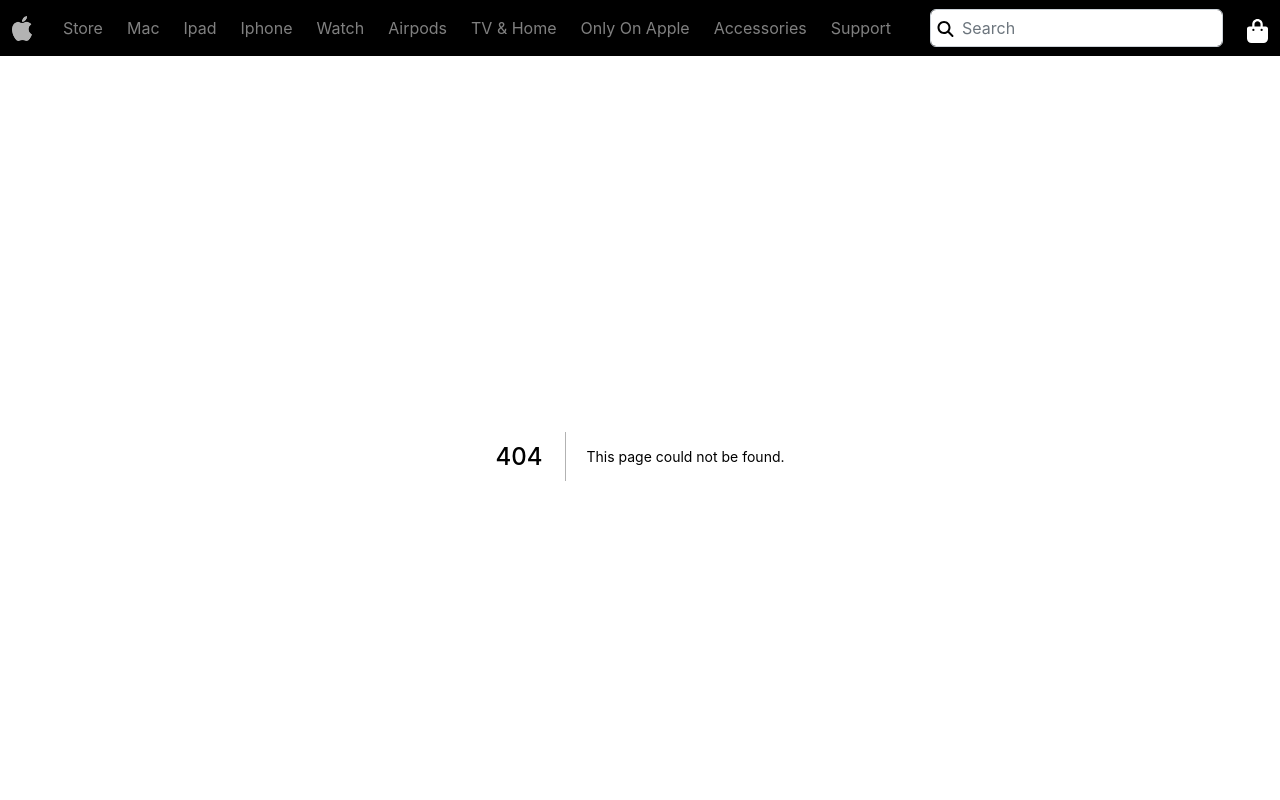
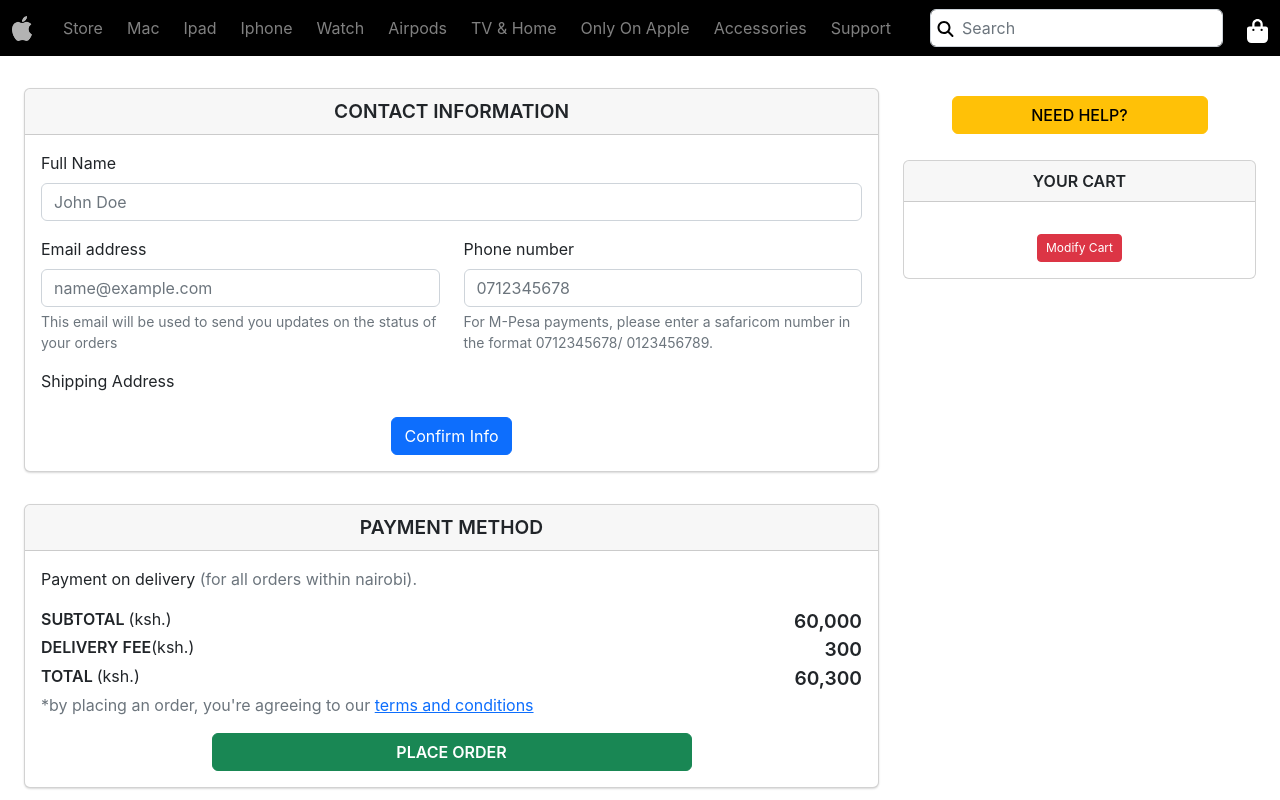
Before and after one commit to faizscripts/apple, a Next.js app: page /Checkout in a window 1280 px wide. Before the commit this address had no page. Shown: the top 800 px of the page. Built offline with nearby package versions, Linux system fonts and the light colour scheme.

Commit message:
Checkout pages

```diff
--- /dev/null
+++ b/components/Map.js
@@ -0,0 +1,26 @@
+import {Box} from "@chakra-ui/react";
+import GoogleMapReact from "google-map-react"
+
+
+function Map() {
+    return(
+        <Box width={"full"} height={"full"}>
+
+            <GoogleMapReact
+                bootstrapURLKeys={{key : "AIzaSyAl0Uzc3vtr4IMDZOEj-1mB-kSHN6BsYx4"}}
+                defaultCenter={{latitude: -1.283733332480186 , longitude: 36.827665514486654}}
+                center={{latitude: -1.283733332480186 , longitude: 36.827665514486654}}
+                defaultZoom={15}
+                margin={[50,50,50,50]}
+                options={""}
+                onChange={() => {}}
+                onChildClick={() => {}}
+            >
+
+            </GoogleMapReact>
+
+        </Box>
+    )
+}
+
+export default Map
--- a/package.json
+++ b/package.json
@@ -9,19 +9,23 @@
     "lint": "next lint"
   },
   "dependencies": {
+    "@chakra-ui/react": "^2.3.5",
     "@fortawesome/fontawesome-svg-core": "^6.2.0",
     "@fortawesome/free-regular-svg-icons": "^6.2.0",
     "@fortawesome/free-solid-svg-icons": "^6.2.0",
     "@fortawesome/react-fontawesome": "^0.2.0",
+    "@react-google-maps/api": "^2.13.1",
     "axios": "^0.27.2",
     "bcrypt": "^5.0.1",
     "bootstrap": "^5.2.1",
+    "google-map-react": "^2.2.0",
     "lodash": "^4.17.21",
     "mongoose": "^6.6.0",
     "next": "12.3.0",
     "nodemailer": "^6.7.8",
     "react": "18.2.0",
     "react-dom": "18.2.0",
+    "react-icons": "^4.4.0",
     "sass": "^1.54.9"
   },
   "devDependencies": {
--- /dev/null
+++ b/pages/Checkout.js
@@ -0,0 +1,141 @@
+
+import Map from "../components/Map";
+import {ChakraProvider, Flex} from "@chakra-ui/react";
+
+function Checkout() {
+
+    const onButtonClick = (e) => {
+        e.preventDefault()
+    }
+
+
+
+
+    return (
+
+        <div id="checkout-body" className="container-fluid">
+
+            {/*Main Information*/}
+
+            <div id="checkout-main" className="container-fluid">
+                {/*Contact*/}
+                <div className="card">
+                    <div className="card-header text-center">
+                        CONTACT INFORMATION
+                    </div>
+                    <div className="card-body">
+                        <form >
+                            <div className="mb-3">
+                                <label htmlFor="name" className="form-label">Full Name</label>
+                                <input type="text" className="form-control" id="name" name="name" placeholder="John Doe"
+                                       required/>
+                            </div>
+                            <div className="row">
+                                <div className="col-md-6 mb-3">
+                                    <label htmlFor="email" className="form-label">Email address</label>
+                                    <input type="email" className="form-control" id="email" name="email"
+                                           placeholder="name@example.com" required/>
+                                    <div className="form-text">This email will be used to send you updates on the status of
+                                        your orders
+                                    </div>
+                                </div>
+
+                                <div className="col-md-6 mb-3">
+                                    <label htmlFor="phone" className="form-label">Phone number</label>
+                                    <input type="number" className="form-control" id="phone" name="phone"
+                                           placeholder="0712345678" required/>
+                                    <div className="form-text">For M-Pesa payments, please enter a safaricom number in the
+                                        format 0712345678/ 0123456789.
+                                    </div>
+                                </div>
+                            </div>
+                            <div className="mb-3 map-element">
+                                <label htmlFor="address" className="form-label" >Shipping Address</label>
+                                {/*<ChakraProvider>*/}
+                                {/*    <Flex*/}
+                                {/*        justifyContent ={"center"}*/}
+                                {/*        alignItems = {"center"}*/}
+                                {/*        width={"500px"}*/}
+                                {/*        height={"500px"}*/}
+                                {/*        maxWidth={"500px"}*/}
+                                {/*        maxheight={"500px"}*/}
+                                {/*        position={"relative"}*/}
+                                {/*    >*/}
+                                {/*    </Flex>*/}
+                                {/*    <Map />*/}
+                                {/*</ChakraProvider>*/}
+                            </div>
+                            <div className="text-center">
+                                <button type="submit" className="btn btn-primary" id="confirm info" onClick={onButtonClick}>Confirm Info
+                                </button>
+                            </div>
+                        </form>
+                    </div>
+                </div>
+
+                {/*Payment Method*/}
+
+                <div className="card">
+                    <div className="card-header text-center">
+                        Payment Method
+                    </div>
+                    <div className="card-body">
+                        <form method="post">
+                            <div>
+                                <p>Payment on delivery <span className="text-muted">(For all orders within Nairobi).</span></p>
+                            </div>
+                            <div className=" d-flex justify-content-between">
+                                <div className="final-text">Subtotal <span>(ksh.)</span></div>
+                                <div className="final-price" id="cartTotal">60,000</div>
+                            </div>
+                            <div className=" d-flex justify-content-between">
+                                <div className="final-text">Delivery Fee<span>(ksh.)</span></div>
+                                <div className="final-price" id="deliveryFee">300</div>
+                            </div>
+                            <div className=" d-flex justify-content-between">
+                                <div className="final-text">Total <span>(ksh.)</span></div>
+                                <div className="final-price" id="checkoutTotal">60,300</div>
+                            </div>
+                            <span className="mt-2 text-muted" >*By placing an order, you&apos;re agreeing to our <a href="">terms and conditions</a></span>
+
+                            <div className="text-center">
+                                <button type="submit" className="btn  btn-success" id="placeOrder" onClick={onButtonClick}>PLACE ORDER
+                                </button>
+                            </div>
+                        </form>
+                    </div>
+                </div>
+
+            </div>
+
+
+            {/*sidebar*/}
+
+            <div id="checkout-sidebar" className="container-fluid">
+                <div className="text-center" id="divForHelp">
+                    <button className="btn btn-warning" id="help-button">NEED HELP?</button>
+                </div>
+
+                <div className="card">
+                    <div className="card-header ">
+                        YOUR CART
+                    </div>
+                    <div className="card-body">
+                        <div className="checkoutCart">
+                            {/*${renderedYourCart(cart)}*/}
+                            <div className="text-center mt-3">
+                                <button className="btn btn-sm btn-danger" data-bs-toggle="modal"
+                                        data-bs-target="#cart">Modify Cart
+                                </button>
+                            </div>
+                        </div>
+                    </div>
+                </div>
+            </div>
+
+        </div>
+
+    )
+}
+
+export default Checkout
--- a/pages/_document.js
+++ b/pages/_document.js
@@ -13,6 +13,7 @@
                 <link rel="manifest" href="/images/favicon/site.webmanifest"/>
                 <link
                     rel="stylesheet" href="https://cdn.jsdelivr.net/npm/swiper@8/swiper-bundle.min.css"/>
+
             </Head>
             <body>
             <Main/>
--- a/styles/globals.scss
+++ b/styles/globals.scss
@@ -779,4 +779,112 @@
   }
 }
 
+#checkout-body {
+  display: flex;
+
+  #checkout-main {
+    flex-basis: 70vw;
+    margin-top: 2rem;
+
+    .card {
+      margin-bottom: 2rem;
+      @include shadow
+    }
+
+    .card-header {
+      text-transform: uppercase;
+      font-size: 1.2rem;
+      font-weight: 600;
+    }
+
+    .final-text {
+      text-transform: uppercase;
+      font-weight: 600;
+    }
+
+    .final-price {
+      font-weight: 600;
+      font-size: 1.2rem;
+    }
+
+    span {
+      text-transform: lowercase;
+      font-weight: normal;
+    }
+
+    #placeOrder {
+      margin-top: 1rem;
+      width: 30rem;
+      font-weight: 600;
+    }
+  }
+
+
+  #checkout-sidebar {
+
+    flex-basis: 30vw;
+    margin-top: 2rem;
+
+    #divForHelp {
+      position: sticky;
+      top: 6rem;
+      z-index: 2;
+
+    }
+
+    #help-button {
+      width: 16rem;
+      font-weight: 500;
+    }
+
+    .card {
+      @include pointerRemove;
+      position: sticky;
+      top: 10rem;
+      z-index: 3;
+      margin-bottom: 2rem;
+    }
+
+    .card-header {
+      font-weight: 600;
+      text-align: center;
+    }
+
+    .img-fluid {
+      width: 4rem;
+      height: 4rem;
+      @include resizeImage;
+    }
+
+    .cart-details {
+      font-size: 0.8rem;
+    }
+
+    .checkoutItemName {
+      text-transform: capitalize;
+      overflow: hidden;
+      display: -webkit-box;
+      -webkit-box-orient: vertical;
+      -webkit-line-clamp: 2;
+    }
+
+    hr {
+      color: rgba(0, 0, 0, 0.5);
+    }
+
+    .btn-sm {
+      font-size: 0.75rem;
+    }
+
+  }
+}
+
+.map-info{
+  height: 100vh;
+  width: 100vw;
+  max-height: 100vh;
+  max-width: 100vw;
+  position: relative;
+}
+
 @import "media-queries";
--- a/styles/mixins.scss
+++ b/styles/mixins.scss
@@ -12,3 +12,14 @@
     box-shadow: 0 0 12px rgba(0, 0, 0, 0.9);
   }
 }
+
+@mixin pointerRemove{
+  &:hover{
+    cursor: default;
+  }
+}
+
+@mixin resizeImage{
+  object-fit: cover;
+  object-position: center center;
+}
```
Also changed, not shown: 1 other file (tests, documents, lock files or other folders).
